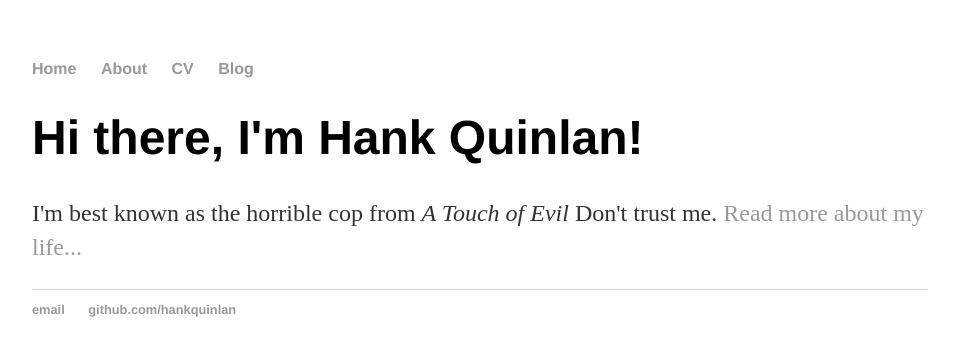
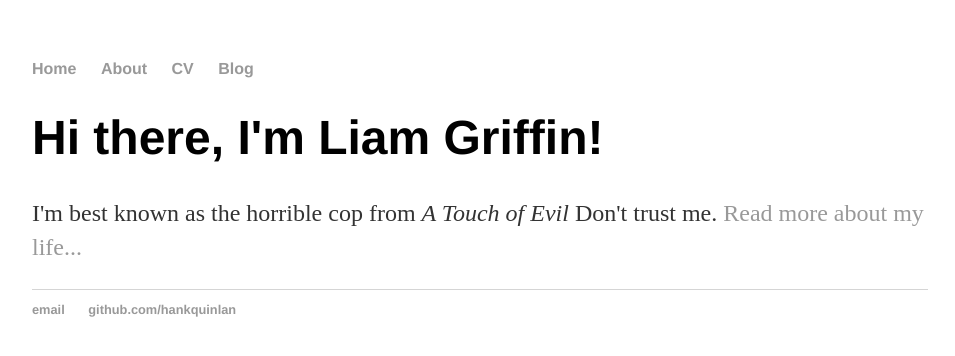
Before and after one commit to liamgriffintest/liamgriffintest.github.io, a Jekyll site: the page built from index.html, in a window 1280 px wide. Shown: the top 356 px of the page, without its empty margins (160-1115 px from the left). Built offline with Jekyll 4.4.1, drawn with Linux system fonts in a browser that asks for light colours.

Commit message:
Updating name

```diff
--- a/index.html
+++ b/index.html
@@ -3,6 +3,6 @@ layout: default
 title: Hank Quinlan, Horrible Cop
 ---
 <div class="blurb">
-	<h1>Hi there, I'm Hank Quinlan!</h1>
+	<h1>Hi there, I'm Liam Griffin!</h1>
 	<p>I'm best known as the horrible cop from <em>A Touch of Evil</em> Don't trust me. <a href="/about">Read more about my life...</a></p>
 </div><!-- /.blurb -->
```
